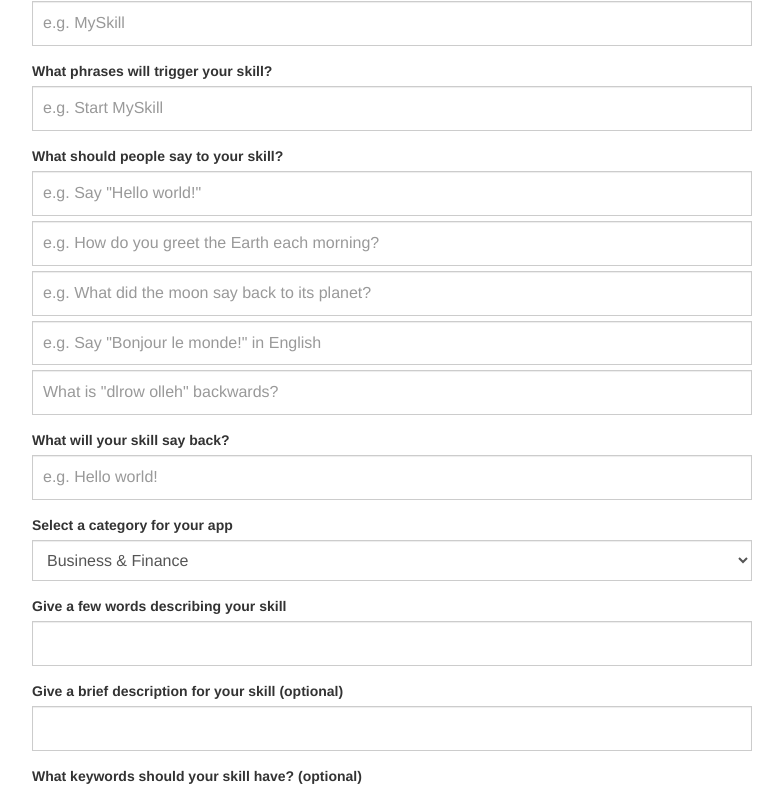
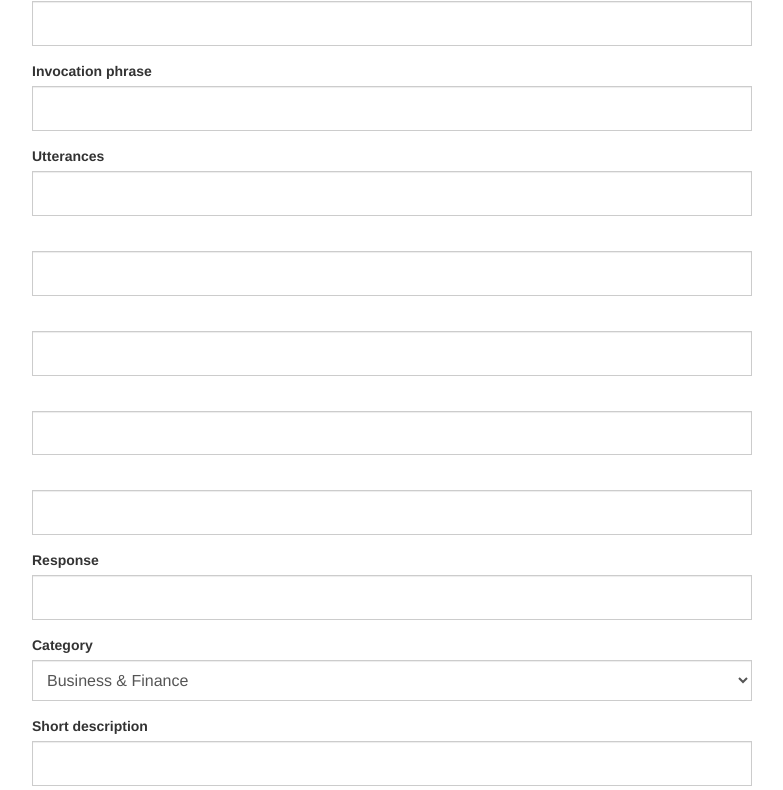
Before and after one commit to KathLevi/SE_Website, a React (Create React App) app: page /createSkill/simple-interaction in a window 1280 px wide. Shown: the part 513-1303 px from the top of the page, without its empty margins (248-1031 px from the left). Built offline with nearby package versions, Linux system fonts and the light colour scheme.

Commit message:
Begin refactoring form fields

```diff
--- a/src/App.css
+++ b/src/App.css
@@ -465,7 +465,7 @@ footer {
 
 .response-error {
   color: red;
-  font-size: 16px;
+  font-size: 15px;
   margin-top: 30px;
   margin-bottom: 15px;
 }
--- a/src/components/form.js
+++ b/src/components/form.js
@@ -1,11 +1,145 @@
 import React from "react";
+import Input from "./modules/input";
+import RadioGroup from "./modules/radioGroup";
+import Select from "./modules/select";
 
 class Form extends React.Component {
+  constructor(props) {
+    super(props);
+
+    this.state = {};
+
+    for (let input of props.inputs) {
+      if (input.type == "text") {
+        this.state[input.name] = {
+          value: input.value,
+          error: input.error,
+          errorMessage: input.errorMessage,
+          ref: React.createRef()
+        };
+      } else if (input.type == "radio") {
+        this.state[input.name] = {
+          value: input.value,
+          ref: React.createRef()
+        };
+      } else {
+        this.state[input.name] = {
+          value: input.value,
+          ref: React.createRef()
+        };
+      }
+    }
+
+    console.log(this.state);
+  }
+
+  componentDidMount = () => {
+    if (this.props.inputs) {
+      this.state[this.props.inputs[0].name].ref.current.focus();
+    }
+  };
+
+  handleInputChange = event => {
+    const target = event.target;
+    this.setState(
+      prevState => ({
+        [target.name]: {
+          ...prevState[target.name],
+          value: target.value
+        }
+      }),
+      () => {
+        this.props.updateParentState(this.state);
+      }
+    );
+  };
+
+  handleInputBlur = event => {
+    const target = event.target;
+    this.setState(
+      prevState => ({
+        [target.name]: {
+          ...prevState[target.name],
+          error: prevState[target.name].value === "" ? "EMPTY" : ""
+        }
+      }),
+      () => {
+        this.props.updateParentState(this.state);
+      }
+    );
+  };
+
+  validate = () => {
+    let isValid = true;
+    for (let input of this.props.inputs.map(inp => inp.name).reverse()) {
+      if (!this.state[input].optional && !this.state[input].value) {
+        this.setState(
+          prevState => ({
+            [input]: {
+              ...prevState[input],
+              error: "EMPTY"
+            }
+          }),
+          () => {
+            this.props.updateParentState(this.state);
+          }
+        );
+        isValid = false;
+        this.state[input].ref.current.focus();
+      }
+    }
+    return isValid;
+  };
+
+  submit = e => {
+    e.preventDefault();
+    if (!this.validate()) return;
+    this.props.submitForm();
+  };
+
   render() {
     return (
       <div className="container form-container">
         <h1 className="page-header">{this.props.label}</h1>
-        <form onSubmit={this.props.submitForm}>
+        <form onSubmit={this.submit}>
+          {this.props.inputs.map(input => {
+            if (input.type === "text") {
+              return (
+                <Input
+                  name={input.name}
+                  handleInputChange={this.handleInputChange}
+                  handleInputBlur={this.handleInputBlur}
+                  setRef={this.state[input.name].ref}
+                  label={input.label}
+                  placeholder={input.placeholder}
+                  error={this.state[input.name].error}
+                  errorMessage={this.state[input.name].errorMessage}
+                />
+              );
+            } else if (input.type === "radio") {
+              return (
+                <RadioGroup
+                  name={input.name}
+                  label={input.label}
+                  value={this.state[input.name].value}
+                  handleInputChange={this.handleInputChange}
+                  handleInputBlur={this.handleInputBlur}
+                  setRef={this.state[input.name].ref}
+                  inputs={input.inputs}
+                />
+              );
+            } else if (input.type === "select") {
+              return (
+                <Select
+                  name={input.name}
+                  label={input.label}
+                  handleInputChange={this.handleInputChange}
+                  handleInputBlur={this.handleInputBlur}
+                  options={input.options}
+                />
+              );
+            }
+          })}
           {this.props.children}
           <button className="btn btn-primary form-submit" type="submit">
             Submit
--- /dev/null
+++ b/src/components/modules/radioGroup.js
@@ -0,0 +1,41 @@
+import React from "react";
+
+const RadioGroup = props => {
+  return (
+    <div className="form-group">
+      {props.inputs.map(inp => {
+        return (
+          <div className="radio">
+            <label className="form-check-label">
+              <input
+                className="form-check-input"
+                type="radio"
+                name={props.name}
+                value={inp.value}
+                checked={props.value === inp.value}
+                onChange={props.handleInputChange}
+              />
+              {inp.label}
+            </label>
+          </div>
+        );
+      })}
+
+      {/*}<div className="radio">
+        <label className="form-check-label">
+          <input
+            className="form-check-input"
+            type="radio"
+            name="platform"
+            value="google"
+            checked={props.platform === "google"}
+            onChange={props.handleInputChange}
+          />
+          Google Voice
+        </label>
+      </div>*/}
+    </div>
+  );
+};
+
+export default RadioGroup;
--- a/src/components/signIn.js
+++ b/src/components/signIn.js
@@ -2,33 +2,87 @@ import React from "react";
 import { Link } from "react-router-dom";
 import axios from "axios";
 import Transition from "react-transition-group/Transition";
+import Form from "./form";
+import Input from "./modules/input";
 
 class SignIn extends React.Component {
   constructor() {
     super();
+    this.inputs = {
+      email: { value: "", optional: false },
+      password: { value: "", optional: false }
+    };
     this.state = {
-      email: "",
-      password: "",
+      ...this.inputs
+    };
+    for (let attr of Object.keys(this.inputs)) {
+      this.state[attr].error = "";
+      this.state[attr].ref = React.createRef();
+      this.state[attr].props = {
+        name: attr,
+        handleInputChange: this.handleInputChange,
+        handleInputBlur: this.handleInputBlur,
+        setRef: this.state[attr].ref
+      };
+    }
+    this.state = {
+      ...this.state,
       loading: false,
       responseError: ""
     };
   }
 
+  componentDidMount = () => {
+    this.state.email.ref.current.focus();
+  };
+
   handleInputChange = event => {
     const target = event.target;
-    this.setState({
-      [target.name]: target.value
-    });
+    this.setState(prevState => ({
+      [target.name]: {
+        ...prevState[target.name],
+        value: target.value
+      }
+    }));
+  };
+
+  handleInputBlur = event => {
+    const target = event.target;
+    this.setState(prevState => ({
+      [target.name]: {
+        ...prevState[target.name],
+        error: prevState[target.name].value === "" ? "EMPTY" : ""
+      }
+    }));
+  };
+
+  validate = () => {
+    let isValid = true;
+    for (let input of Object.keys(this.inputs).reverse()) {
+      if (!this.state[input].optional && !this.state[input].value) {
+        this.setState(prevState => ({
+          [input]: {
+            ...prevState[input],
+            error: "EMPTY"
+          }
+        }));
+        isValid = false;
+        this.state[input].ref.current.focus();
+      }
+    }
+    return isValid;
   };
 
   submitForm = e => {
     e.preventDefault();
 
+    if (!this.validate()) return;
+
     this.setState({ loading: true });
 
     let data = {
-      Email: this.state.email,
-      Password: this.state.password
+      Email: this.state.email.value,
+      Password: this.state.password.value
     };
 
     axios
@@ -94,21 +148,21 @@ class SignIn extends React.Component {
               onSubmit={this.submitForm}
             >
               <h2 className="form-signin-heading">Sign in</h2>
-              <h5 className="lbl">Email</h5>
-              <input
-                type="text"
-                className="form-control"
-                name="email"
-                onChange={this.handleInputChange}
+              <Input
+                {...this.state.email.props}
+                label="Email"
+                placeholder=""
+                error={this.state.email.error}
+                errorMessage={"Please enter an email"}
               />
-              <h5 className="lbl">Password</h5>
+              <Input
+                {...this.state.password.props}
+                label="Password"
+                placeholder=""
+                error={this.state.password.error}
+                errorMessage={"Please enter a password"}
+              />
 
-              <input
-                type="password"
-                className="form-control signin-password"
-                name="password"
-                onChange={this.handleInputChange}
-              />
               <h5 className="forgotPass">
                 <a href="#!forgotPass">Forgot Password</a>
               </h5>
--- a/src/components/simpleInteraction.js
+++ b/src/components/simpleInteraction.js
@@ -6,95 +6,168 @@ import Select from "./modules/select";
 import { request } from "../helpers/requests.js";
 import { categoryOptions } from "../constants/selectFieldOptions.js";
 
+// input fields
+const inputs = [
+  {
+    name: "email",
+    type: "text",
+    value: "",
+    label: "Email",
+    placeholder: "",
+    errorMessage: "Email is required",
+    optional: false
+  },
+  {
+    name: "platform",
+    type: "radio",
+    value: "amazon",
+    inputs: [
+      { value: "amazon", label: "Amazon Alexa" },
+      { value: "google", label: "Google Voice" }
+    ]
+  },
+  {
+    name: "fName",
+    type: "text",
+    value: "",
+    label: "First name",
+    placeholder: "",
+    errorMessage: "Enter first name",
+    optional: false
+  },
+  {
+    name: "lName",
+    type: "text",
+    value: "",
+    label: "Last name",
+    placeholder: "",
+    errorMessage: "Enter last name",
+    optional: false
+  },
+  {
+    name: "skillName",
+    type: "text",
+    value: "",
+    label: "Skill name",
+    placeholder: "",
+    errorMessage: "Provide a name for your skill",
+    optional: false
+  },
+  {
+    name: "invocation",
+    type: "text",
+    value: "",
+    label: "Invocation phrase",
+    placeholder: "",
+    errorMessage: "Provide an invocation phrase",
+    optional: false
+  },
+  {
+    name: "utterance1",
+    type: "text",
+    value: "",
+    label: "Utterances",
+    placeholder: "",
+    errorMessage: "Provide at least one utterance",
+    optional: false
+  },
+  {
+    name: "utterance2",
+    type: "text",
+    value: "",
+    label: "",
+    placeholder: "",
+    errorMessage: "Invalid field",
+    optional: true
+  },
+  {
+    name: "utterance3",
+    type: "text",
+    value: "",
+    label: "",
+    placeholder: "",
+    errorMessage: "Invalid field",
+    optional: true
+  },
+  {
+    name: "utterance4",
+    type: "text",
+    value: "",
+    label: "",
+    placeholder: "",
+    errorMessage: "Invalid field",
+    optional: true
+  },
+  {
+    name: "utterance5",
+    type: "text",
+    value: "",
+    label: "",
+    placeholder: "",
+    errorMessage: "Invalid field",
+    optional: true
+  },
+  {
+    name: "response",
+    type: "text",
+    value: "",
+    label: "Response",
+    placeholder: "",
+    errorMessage: "Provide a response",
+    optional: false
+  },
+  {
+    name: "category",
+    type: "select",
+    value: "Business & Finance",
+    label: "Category",
+    options: categoryOptions
+  },
+  {
+    name: "skillDescShort",
+    type: "text",
+    value: "",
+    label: "Short description",
+    placeholder: "",
+    errorMessage: "Provide a short description",
+    optional: false
+  },
+  {
+    name: "skillDescLong",
+    type: "text",
+    value: "",
+    label: "Long description",
+    placeholder: "",
+    errorMessage: "Provide a long description",
+    optional: true
+  },
+  {
+    name: "keywords",
+    type: "text",
+    value: "",
+    label: "Keywords",
+    placeholder: "",
+    errorMessage: "Invalid field",
+    optional: true
+  }
+];
+
 class SimpleInteraction extends React.Component {
   constructor() {
     super();
-    // input fields
-    this.inputs = {
-      email: { value: "", optional: false },
-      fName: { value: "", optional: false },
-      lName: { value: "", optional: false },
-      skillName: { value: "", optional: false },
-      invocation: { value: "", optional: false },
-      utterance1: { value: "", optional: false },
-      utterance2: { value: "", optional: true },
-      utterance3: { value: "", optional: true },
-      utterance4: { value: "", optional: true },
-      utterance5: { value: "", optional: true },
-      response: { value: "", optional: false },
-      category: { value: "Business & Finance", optional: false },
-      skillDescShort: { value: "", optional: false },
-      skillDescLong: { value: "", optional: true },
-      keywords: { value: "", optional: true }
-    };
-    this.state = {
-      ...this.inputs
-    };
-    for (let attr of Object.keys(this.inputs)) {
-      this.state[attr].error = "";
-      this.state[attr].ref = React.createRef();
-      this.state[attr].props = {
-        name: attr,
-        handleInputChange: this.handleInputChange,
-        handleInputBlur: this.handleInputBlur,
-        setRef: this.state[attr].ref
-      };
-    }
+
     this.state = {
       ...this.state,
-      platform: "amazon",
-      template: "Alexa Interaction",
       showModal: false,
       modalMessage: ""
     };
   }
 
-  componentDidMount = () => {
-    this.state.email.ref.current.focus();
-  };
-
-  handleInputChange = event => {
-    const target = event.target;
-    this.setState(prevState => ({
-      [target.name]: {
-        ...prevState[target.name],
-        value: target.value
-      }
-    }));
-  };
-
-  handleInputBlur = event => {
-    const target = event.target;
-    this.setState(prevState => ({
-      [target.name]: {
-        ...prevState[target.name],
-        error: prevState[target.name].value === "" ? "EMPTY" : ""
-      }
-    }));
-  };
-
-  validate = () => {
-    let isValid = true;
-    for (let input of Object.keys(this.inputs).reverse()) {
-      if (!this.state[input].optional && !this.state[input].value) {
-        this.setState(prevState => ({
-          [input]: {
-            ...prevState[input],
-            error: "EMPTY"
-          }
-        }));
-        isValid = false;
-        this.state[input].ref.current.focus();
-      }
-    }
-    return isValid;
+  updateStateFromChild = state => {
+    this.setState({ ...state });
   };
 
   submitForm = e => {
-    e.preventDefault();
-
-    if (!this.validate()) return;
-
     let data = {
       email: this.state.email.value,
       template: "Alexa Interaction",
@@ -124,6 +197,8 @@ class SimpleInteraction extends React.Component {
       })
     };
 
+    console.log(data);
+
     request("http://127.0.0.1:5001/post", data, resp => {
       this.setState({ modalMessage: String(resp) });
       this.showModal(resp);
@@ -141,8 +216,13 @@ class SimpleInteraction extends React.Component {
   render() {
     return (
       <div>
-        <Form submitForm={this.submitForm} label={"Simple Interaction Form"}>
-          <Input
+        <Form
+          submitForm={this.submitForm}
+          label={"Simple Interaction Form"}
+          updateParentState={this.updateStateFromChild}
+          inputs={inputs}
+        >
+          {/*}<Input
             {...this.state.email.props}
             label="Email address"
             placeholder="Email address"
@@ -293,6 +373,7 @@ class SimpleInteraction extends React.Component {
             error={""}
             errorMessage={""}
           />
+          */}
         </Form>
 
         <ResponseModal
```
